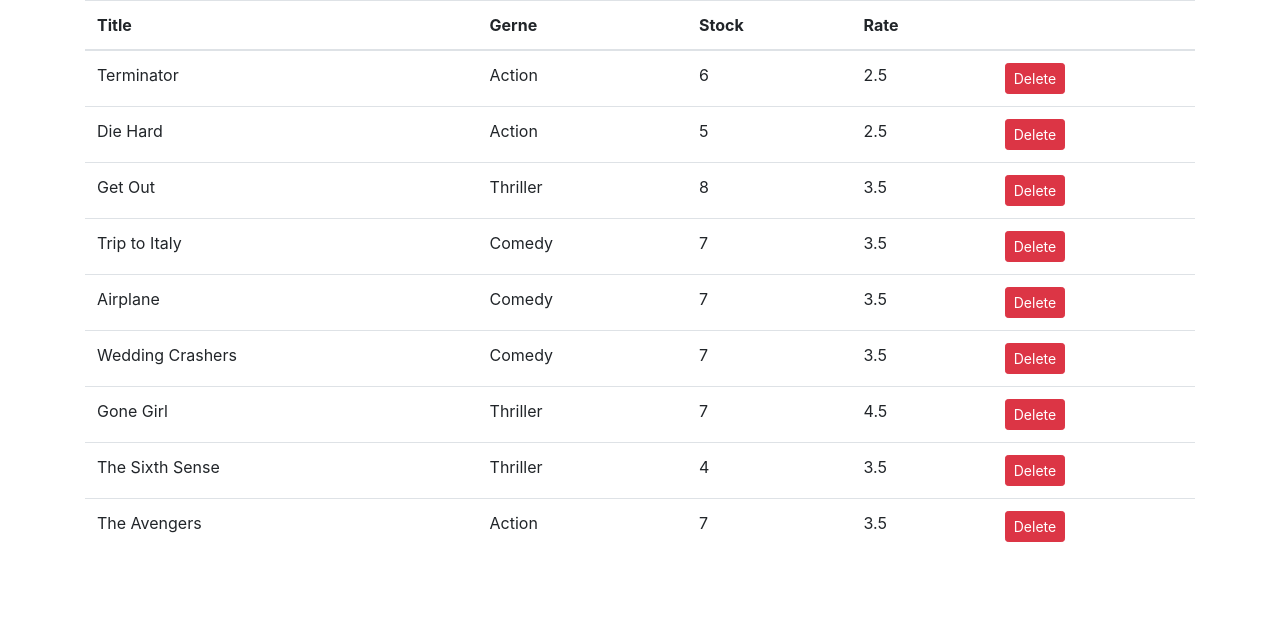
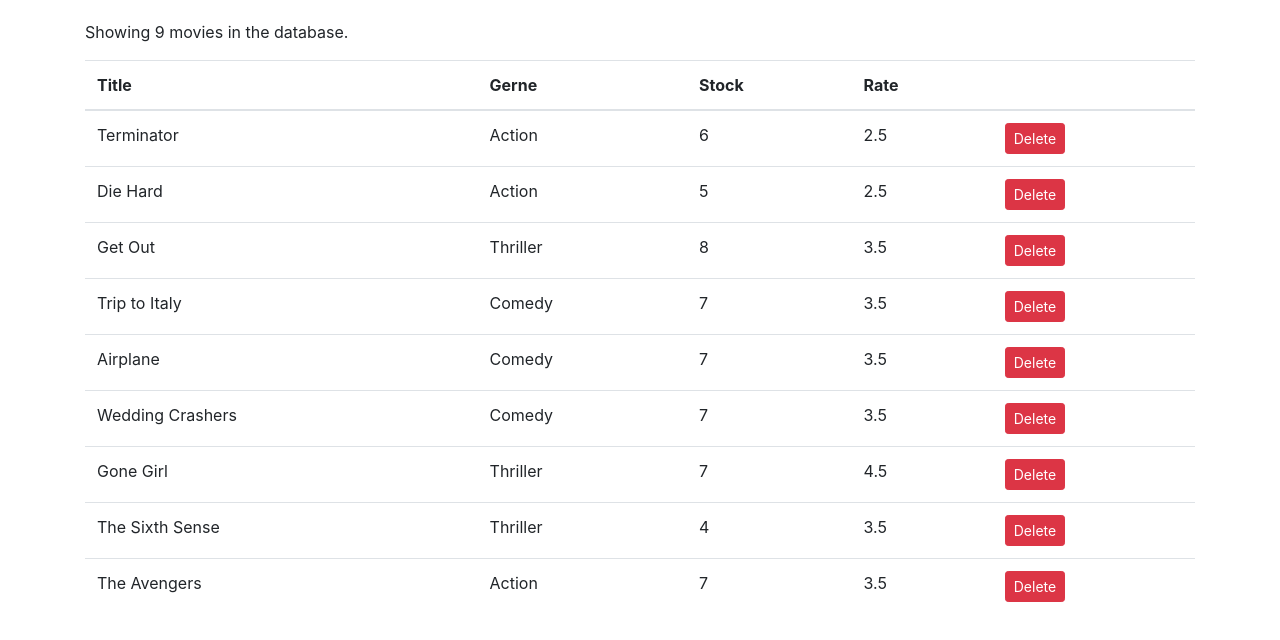
Before and after one commit to darecallad/React-Vidly-exercise, a React (Create React App) app: page / in a window 1280 px wide. Shown: the top 640 px of the page. Built offline with nearby package versions, Linux system fonts and the light colour scheme.

Commit message:
Adding conditional render

```diff
--- a/src/components/movies.jsx
+++ b/src/components/movies.jsx
@@ -9,7 +9,11 @@ class Movies extends Component {
     this.setState({ movies });
   };
   render() {
+    const { length: count } = this.state.movies;
+    if (count === 0) return <p>There are no movies in the database.</p>;
     return (
+      <React.Fragment>
+        <p>Showing {count} movies in the database.</p>
         <table className="table">
           <thead>
             <tr>
@@ -39,6 +43,7 @@ class Movies extends Component {
             ))}
           </tbody>
         </table>
+      </React.Fragment>
     );
   }
 }
--- a/src/index.css
+++ b/src/index.css
@@ -1,13 +1,14 @@
 body {
+  padding: 20px 0 0 0;
   margin: 0;
-  font-family: -apple-system, BlinkMacSystemFont, 'Segoe UI', 'Roboto', 'Oxygen',
-    'Ubuntu', 'Cantarell', 'Fira Sans', 'Droid Sans', 'Helvetica Neue',
+  font-family: -apple-system, BlinkMacSystemFont, "Segoe UI", "Roboto", "Oxygen",
+    "Ubuntu", "Cantarell", "Fira Sans", "Droid Sans", "Helvetica Neue",
     sans-serif;
   -webkit-font-smoothing: antialiased;
   -moz-osx-font-smoothing: grayscale;
 }
 
 code {
-  font-family: source-code-pro, Menlo, Monaco, Consolas, 'Courier New',
+  font-family: source-code-pro, Menlo, Monaco, Consolas, "Courier New",
     monospace;
 }
```
Lines whose indentation alone changed are shown as unchanged.
